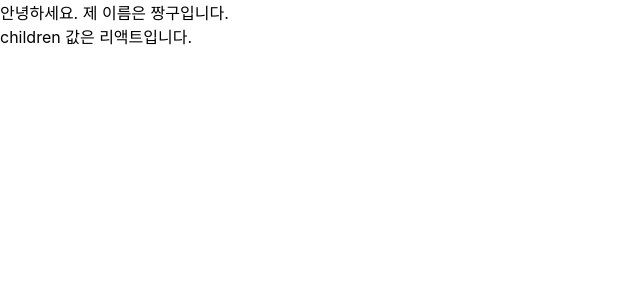
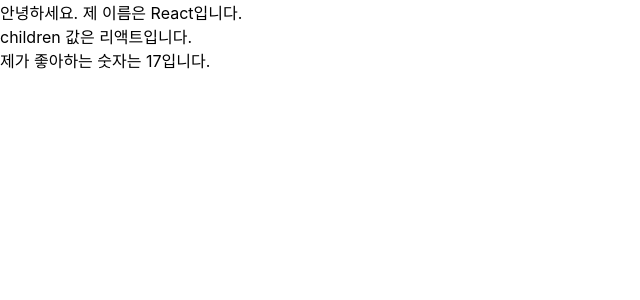
Before and after one commit to yeomkyeorae/studyingReact, a React (Create React App) app in the folder hello-react/: page / in a window 1280 px wide. Shown: the top 300 px of the page, without its empty margins (0-640 px from the left). Built offline with nearby package versions, Linux system fonts and the light colour scheme.

Commit message:
function component props

```diff
--- a/hello-react/src/App.js
+++ b/hello-react/src/App.js
@@ -3,7 +3,11 @@ import './App.css';
 import MyComponent from './MyComponent';
 
 const App = () => {
-  return <MyComponent>리액트</MyComponent>;
+  return (
+    <MyComponent name="React" favoriteNumber={17}>
+      리액트
+    </MyComponent>
+  );
 };
 
 export default App;
--- a/hello-react/src/MyComponent.js
+++ b/hello-react/src/MyComponent.js
@@ -1,12 +1,15 @@
 import React from 'react';
+import PropTypes from 'prop-types';
 
-const MyComponent = props => {
+const MyComponent = ({ name, favoriteNumber, children }) => {
   return (
     <div>
-      안녕하세요. 제 이름은 {props.name}입니다.
+      안녕하세요. 제 이름은 {name}입니다.
       <br />
-      children 값은 {props.children}
+      children 값은 {children}
       입니다.
+      <br />
+      제가 좋아하는 숫자는 {favoriteNumber}입니다.
     </div>
   );
 };
@@ -15,4 +18,9 @@ MyComponent.defaultProps = {
   name: '짱구'
 };
 
+MyComponent.propTypes = {
+  name: PropTypes.string,
+  favoriteNumber: PropTypes.number.isRequired
+};
+
 export default MyComponent;
```
